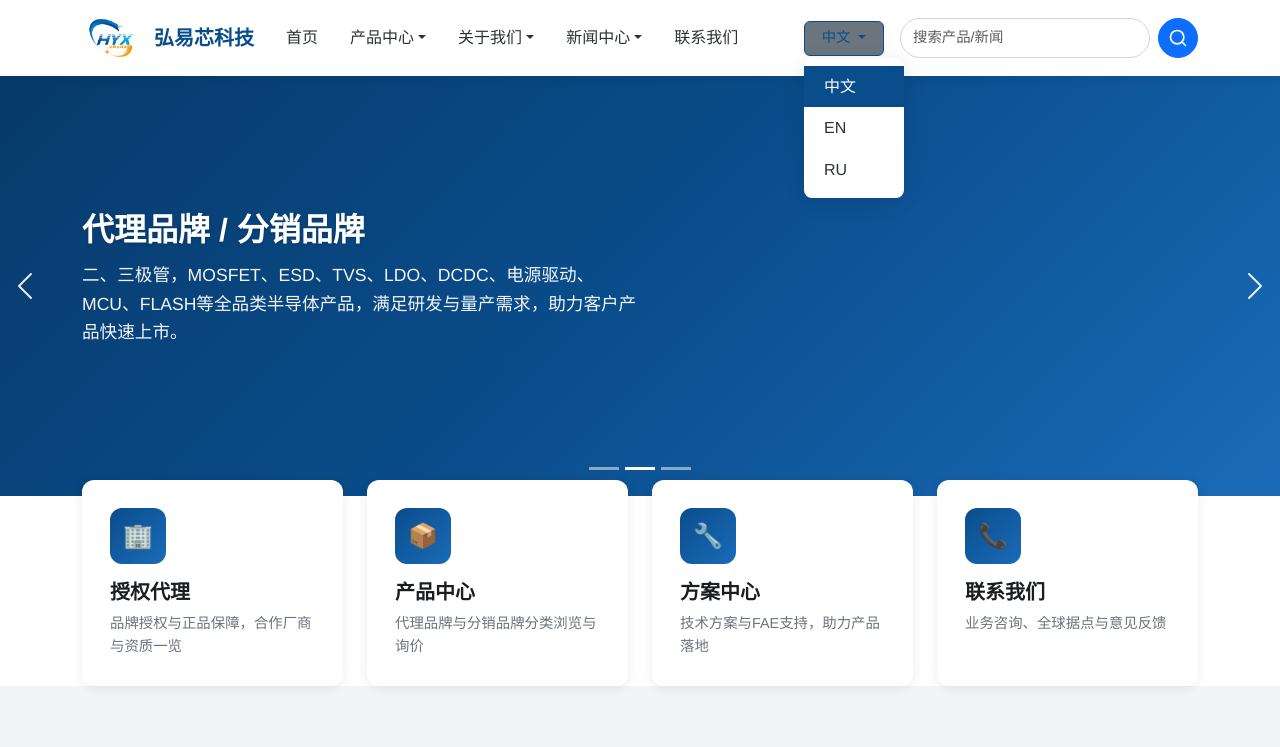
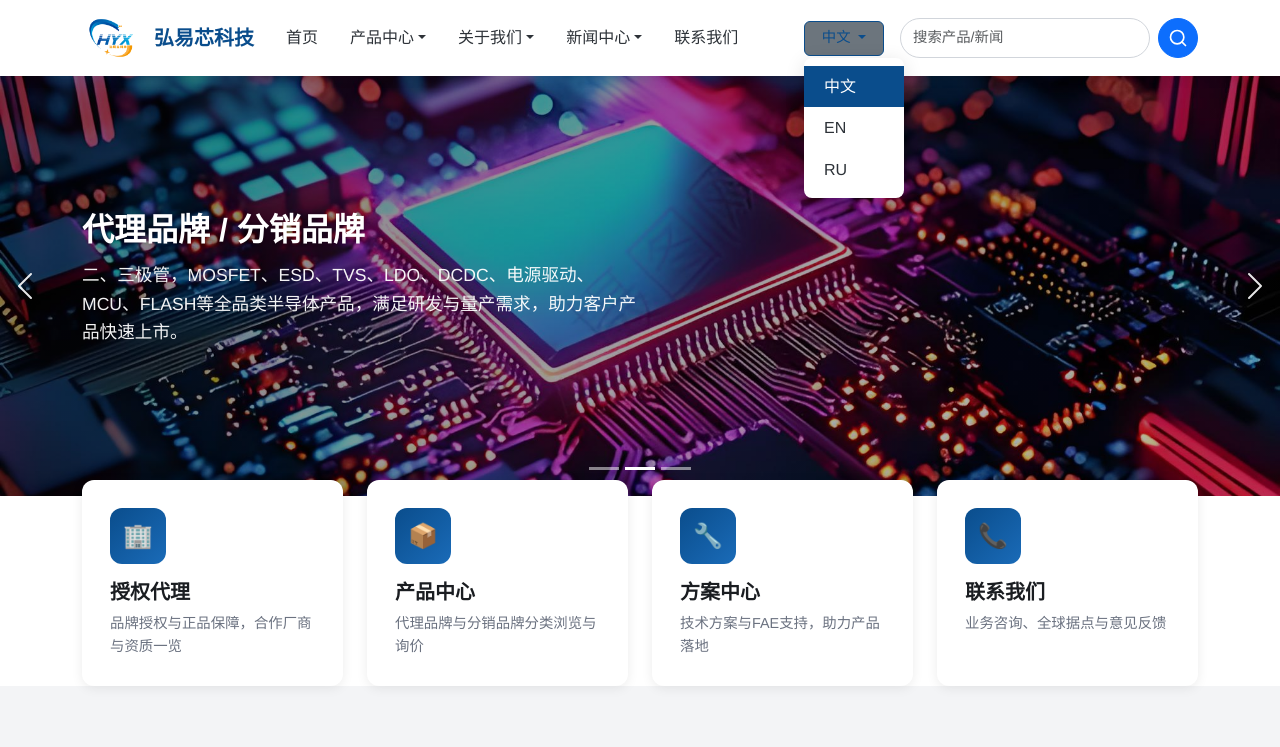
Before and after one commit to shilei2024/HYX-website, a plain HTML site: page index.html in a window 1280 px wide. Both pictures are taken after a click on the button "中文". Shown: the top 747 px of the page. Drawn offline with nearby package versions, Linux system fonts and the light colour scheme.

Commit message:
更新Hero图片

```diff
--- a/css/styles.css
+++ b/css/styles.css
@@ -165,7 +165,30 @@ a:hover {
 
 .banner-section .carousel-item {
   height: 420px;
-  background: linear-gradient(135deg, var(--primary-dark) 0%, var(--primary) 50%, var(--primary-light) 100%);
+  background-color: var(--primary-dark);
+  background-size: cover;
+  background-position: center;
+  background-repeat: no-repeat;
+  /* 默认渐变兜底；使用自有图片时请将下方 url 改为 assets/images/hero-1.jpg 等 */
+  background-image: linear-gradient(135deg, rgba(0,0,0,0.5) 0%, rgba(0,0,0,0.25) 100%);
+}
+
+/* 第一张：电路/电子科技 */
+.banner-section .carousel-inner .carousel-item:nth-child(1) {
+  background-image: linear-gradient(135deg, rgba(0,0,0,0.5) 0%, rgba(0,0,0,0.25) 100%),
+    url('../assets/images/hero-1.jpg');
+}
+
+/* 第二张：芯片/半导体 */
+.banner-section .carousel-inner .carousel-item:nth-child(2) {
+  background-image: linear-gradient(135deg, rgba(0,0,0,0.5) 0%, rgba(0,0,0,0.25) 100%),
+    url('../assets/images/hero-2.jpg');
+}
+
+/* 第三张：数据/数字化 */
+.banner-section .carousel-inner .carousel-item:nth-child(3) {
+  background-image: linear-gradient(135deg, rgba(0,0,0,0.5) 0%, rgba(0,0,0,0.25) 100%),
+    url('../assets/images/hero-3.jpg');
 }
 
 .banner-section .carousel-item .container {
```
Also changed, not shown: assets/images/hero-1.jpg (added), assets/images/hero-2.jpg (added), assets/images/hero-3.jpg (added), 1 other file.
